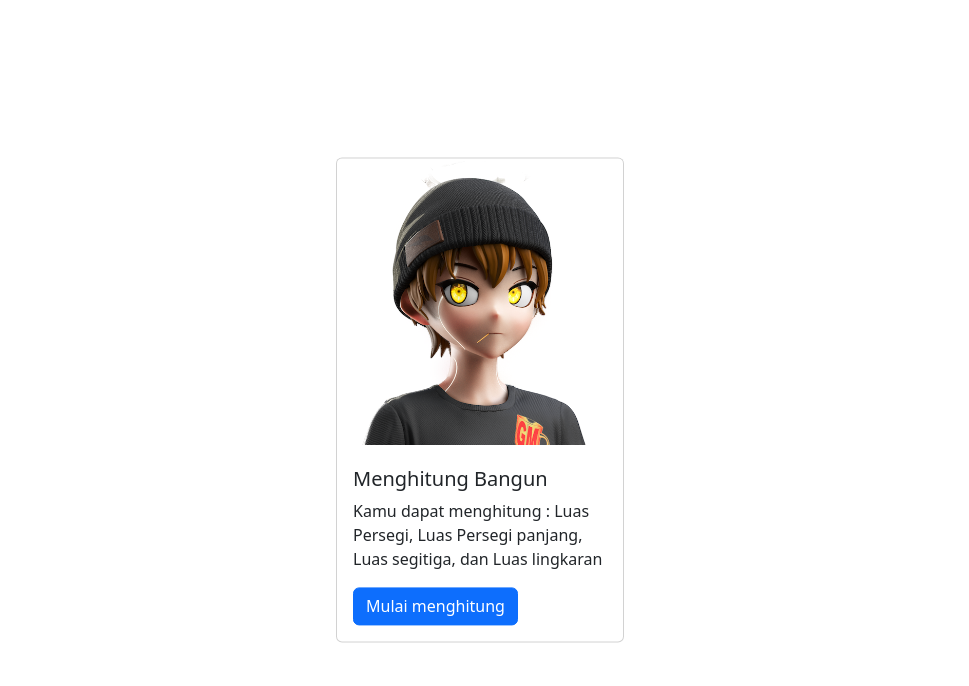
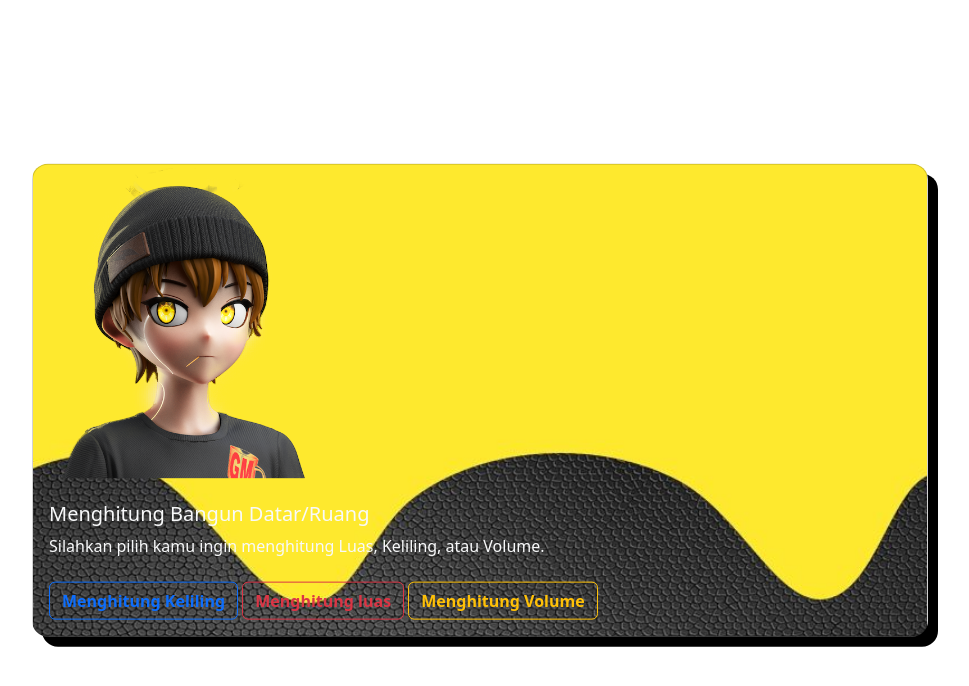
Before and after one commit to Nafik-34245/menghitung-luas-bangun, a plain HTML site: page index.html in a window 1280 px wide. Shown: the whole page, without its empty margins (160-1129 px from the left). Drawn offline with nearby package versions, Linux system fonts and the light colour scheme.

Commit message:
menambahkan fitur keliling danvolume

```diff
--- a/index.html
+++ b/index.html
@@ -4,22 +4,28 @@
     <meta charset="UTF-8">
     <meta http-equiv="X-UA-Compatible" content="IE=edge">
     <meta name="viewport" content="width=device-width, initial-scale=1.0">
+    <link href="style.css" rel="stylesheet">
     <link href="https://cdn.jsdelivr.net/npm/bootstrap@5.3.0-alpha3/dist/css/bootstrap.min.css" rel="stylesheet" integrity="sha384-KK94CHFLLe+nY2dmCWGMq91rCGa5gtU4mk92HdvYe+M/SXH301p5ILy+dN9+nJOZ" crossorigin="anonymous">
     <title>Menghitung</title>
 </head>
 <body>
-    <div class="position-absolute top-50 start-50 translate-middle">
-        <div class="card" style="width: 18rem;">
-            <img src="image/avatar.png" class="card-img-top" alt="...">
+    <div class="position-absolute top-50 start-50 translate-middle" style="width: 70%;">
+        <div class="card rounded-4" style=" background-image: url(image/yelloBlack.jpg); background-position: 25% 70%; background-repeat: no-repeat; background-size: cover; box-shadow: 10px 10px 0 black;">
+            <img src="image/avatar.png" class="card-img-top" style="width: 35%;" alt="...">
             <div class="card-body">
-            <h5 class="card-title">Menghitung Bangun</h5>
-            <p class="card-text">Kamu dapat menghitung : Luas Persegi, Luas Persegi panjang, Luas segitiga, dan Luas lingkaran</p>
-            <a href="#" class="btn btn-primary" onclick="mulaiMenghitung()">Mulai menghitung</a>
+            <h5 class="card-title text-light">Menghitung Bangun Datar/Ruang</h5>
+            <p class="card-text text-light">Silahkan pilih kamu ingin menghitung Luas, Keliling, atau Volume.</p>
+
+            <a href="#" class="fw-bold btn btn-outline-primary mt-2" onclick="menghitungKeliling()">Menghitung Keliling</a>
+            <a href="#" class="fw-bold btn btn-outline-danger mt-2" onclick="menghitungLuas()">Menghitung luas</a>
+            <a href="#" class="fw-bold btn btn-outline-warning mt-2" onclick="menghitungVolume()">Menghitung Volume</a>
             </div>
         </div>
     </div>
 
 <script src="javascript.js"></script>
+<script src="https://cdn.jsdelivr.net/npm/@popperjs/core@2.11.7/dist/umd/popper.min.js" integrity="sha384-zYPOMqeu1DAVkHiLqWBUTcbYfZ8osu1Nd6Z89ify25QV9guujx43ITvfi12/QExE" crossorigin="anonymous"></script>
+<script src="https://cdn.jsdelivr.net/npm/bootstrap@5.3.0-alpha3/dist/js/bootstrap.min.js" integrity="sha384-Y4oOpwW3duJdCWv5ly8SCFYWqFDsfob/3GkgExXKV4idmbt98QcxXYs9UoXAB7BZ" crossorigin="anonymous"></script>
 <script src="https://cdn.jsdelivr.net/npm/bootstrap@5.3.0-alpha3/dist/js/bootstrap.bundle.min.js" integrity="sha384-ENjdO4Dr2bkBIFxQpeoTz1HIcje39Wm4jDKdf19U8gI4ddQ3GYNS7NTKfAdVQSZe" crossorigin="anonymous"></script>
 </body>
 </html>
--- a/javascript.js
+++ b/javascript.js
@@ -1,4 +1,4 @@
-function mulaiMenghitung(){
+function menghitungLuas(){
     let jenisBangun = (prompt('silahkan pilih mau menghitung Luas apa: \n cth: Persegi, Persegi panjang, segitiga, lingkaran')).toLowerCase()
     if (jenisBangun == 'persegi' || jenisBangun == 'luas persegi') {
         let sisi = prompt('Panjang sisi cth. 12 *tanpa satuan* :')
@@ -23,3 +23,58 @@ function mulaiMenghitung(){
         alert('Pilihan yang kamu pilih tidak ada didalam daftar!')
     }
 }
+function menghitungKeliling(){
+    let jenisBangun = (prompt('silahkan pilih mau menghitung Keliling apa: \n cth: Persegi, Persegi panjang, segitiga, lingkaran')).toLowerCase()
+    if (jenisBangun == 'persegi' || jenisBangun == 'keliling persegi') {
+        let sisi = prompt('Panjang sisi cth. 12 *tanpa satuan* :')
+        let kelilingPersegi = sisi * 4
+        alert('Keliling dari Persegi yang sisi nya '+ sisi+' adalah '+ kelilingPersegi)
+    }else if(jenisBangun == 'persegi panjang' || jenisBangun == 'keliling persegi panjang'){
+        let panjang = prompt('Panjang persegi panjang cth. 12 *tanpa satuan* :')
+        let lebar = prompt('Lebar persegi panjang cth. 12 *tanpa satuan* :')
+        let kelilingPersegiPanjang = panjang * 2 + lebar * 2
+        alert('Keliling persegi panjang dengan panjang '+panjang+' dan lebar '+lebar+' adalah :'+kelilingPersegiPanjang)
+    }else if(jenisBangun == 'segitiga' || jenisBangun == 'keliling segitiga'){
+        let sisi1 = parseInt(prompt('Panjang Sisi 1 segitiga cth. 12 *tanpa satuan* :'))
+        let sisi2 = parseInt(prompt('panjang Sisi 2 segitiga cth. 12 *tanpa satuan* :'))
+        let sisi3 = parseInt(prompt('Panjang Sisi 3 segitiga cth. 12 *tanpa satuan* :'))
+        let kelilingSegitiga = sisi1 + sisi2 + sisi3
+        alert('Keliling segitiga dengan panjang sisi '+sisi1+', '+sisi2+', dan '+sisi3+' adalah :'+kelilingSegitiga)
+    }else if(jenisBangun == 'lingkaran' || jenisBangun == 'keliling lingkaran'){
+        let diameter = prompt('Panjang Diameter lingkaran cth. 12 *tanpa satuan* :')
+        let kelilingLingkaran = 22 / 7 * diameter
+        alert('Keliling lingkaran dengan Diameter '+diameter+' adalah :'+kelilingLingkaran)
+    }else {
+        alert('Pilihan yang kamu pilih tidak ada didalam daftar!')
+    }
+}
+function menghitungVolume(){
+    let jenisBangun = (prompt('silahkan pilih mau menghitung Keliling apa: \n cth: kubus, balok, kerucut, bola, limas,tabung')).toLowerCase()
+    if (jenisBangun == 'kubus' || jenisBangun == 'volume kubus') {
+        let sisi = prompt('Panjang sisi cth. 12 *tanpa satuan* :')
+        let volumeKubus = sisi * sisi * sisi
+        alert('Volume dari Kubus yang sisi nya '+ sisi+' adalah '+ volumeKubus)
+    }else if(jenisBangun == 'balok' || jenisBangun == 'volume balok'){
+        let panjang = prompt('Panjang balok cth. 12 *tanpa satuan* :')
+        let lebar = prompt('Lebar balok cth. 12 *tanpa satuan* :')
+        let tinggi = prompt('tinggi balok cth. 12 *tanpa satuan* :')
+        let volumeBalok = panjang * lebar * tinggi
+        alert('volume balok dengan panjang '+panjang+', lebar '+lebar+', dan tinggi '+tinggi+' adalah : '+volumeBalok)
+    }else if(jenisBangun == 'kerucut' || jenisBangun == 'volume kerucut'){
+        let jariJari = parseInt(prompt('Panjang jari-jari kerucut cth. 12 *tanpa satuan* :'))
+        let tinggi = parseInt(prompt('Tinggi kerucut cth. 12 *tanpa satuan* :'))
+        let volumeKerucut =1/3 * 22/7 * jariJari * jariJari * tinggi
+        alert('volume Kerucut dengan panjang jari-jari '+jariJari+', dan tinggi '+tinggi+'\n adalah : '+volumeKerucut+'\n jika dibulatkan menjadi : '+volumeKerucut.toFixed(0))
+    }else if(jenisBangun == 'bola' || jenisBangun == 'volume bola'){
+        let jariJari = prompt('Panjang jari-jari bola cth. 12 *tanpa satuan* :')
+        let volumeBola = 4/3 * 22/7 * jariJari * jariJari * jariJari
+        alert('volume bola dengan panjang jari-jari '+jariJari+' adalah : '+volumeBola)
+    }else if(jenisBangun == 'tabung' || jenisBangun == 'volume tabung'){
+        let jarijari = prompt('Panjang jari-jari tabung cth. 12 *tanpa satuan* :')
+        let tinggi = prompt('Tinggi tabung cth. 12 *tanpa satuan* :')
+        let volumeTabung = 22/7 * jarijari * jarijari * tinggi
+        alert('volume tabung dengan jari-jari '+jarijari+' dan tinggi '+tinggi+' adalah : '+volumeTabung)
+    }else {
+        alert('Pilihan yang kamu pilih tidak ada didalam daftar!')
+    }
+}
```
